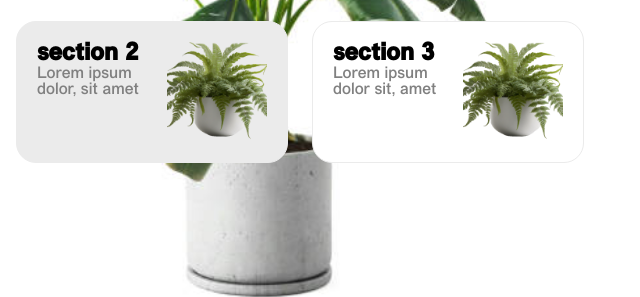
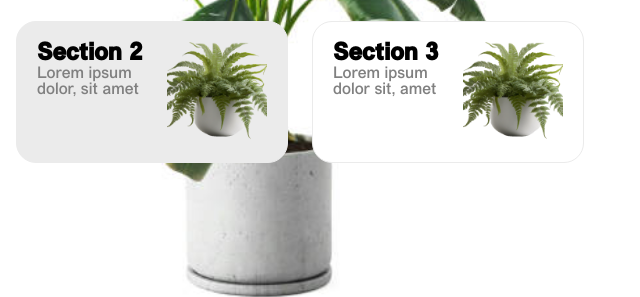
Before and after one commit to chckenpop/lampung-project, a website built with Vite: page index.html in a window 1280 px wide. Shown: the part 488-785 px from the top of the page, 632-1272 px from the left. Built offline with nearby package versions, Linux system fonts and the light colour scheme.

Commit message:
i like kitkat

```diff
--- a/index.html
+++ b/index.html
@@ -130,7 +130,7 @@
 
           <div class="section-21 card">
             <div>
-              <h2>section 2</h2>
+              <h2>Section 2</h2>
               <p>
                 Lorem ipsum dolor, sit amet
               </p>
@@ -141,7 +141,7 @@
           <div class="section-22 card">
             <div>
               <h2>
-                section 3
+                Section 3
               </h2>
               <p>
                 Lorem ipsum dolor sit, amet
```
